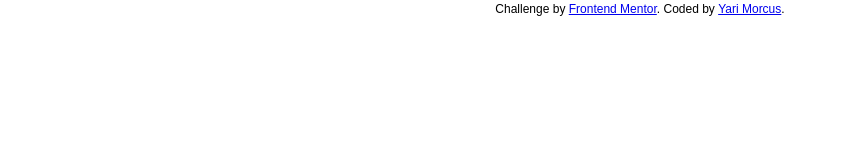
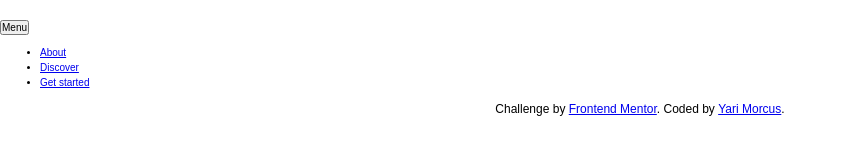
Before and after one commit to YariMorcus/fm-crowdfunding-product-page, a website built with Parcel: page src/index.html in a window 1280 px wide. Shown: the whole page, without its empty margins (0-847 px from the left). Built offline with nearby package versions, Linux system fonts and the light colour scheme.

Commit message:
add navigation HTML structure

```diff
--- a/src/index.html
+++ b/src/index.html
@@ -34,6 +34,22 @@
 </head>
 <body>
 
+    <nav class="navbar" role="navigation">
+        <a href="#" class="navbar__brand-link">
+            <img class="navbar__brand-img" src="./img/logo.svg" width="128" height="20" alt="Go to current page">
+        </a> <!-- .navbar__brand-link -->
+
+        <button id="js-navbar-toggle" class="navbar__toggler" aria-expanded="false" aria-controls="js-nav">
+            <span class="navbar__toggler-text">Menu</span>
+        </button> <!-- .navbar__toggler -->
+
+        <ul id="js-nav" class="nav">
+            <li class="nav__item"><a href="#" class="nav__link">About</a></li>
+            <li class="nav__item"><a href="#" class="nav__link">Discover</a></li>
+            <li class="nav__item"><a href="#" class="nav__link">Get started</a></li>
+        </ul> <!-- .nav -->
+    </nav> <!-- .navbar -->
+
     <footer class="footer">
         Challenge by <a class="footer__link" rel="noopener noreferrer" href="https://www.frontendmentor.io?ref=challenge" target="_blank">Frontend Mentor</a>.
         Coded&nbsp;by&nbsp;<a class="footer__link" rel="noopener noreferrer" href="https://www.linkedin.com/in/yarimorcus" target="_blank">Yari&nbsp;Morcus</a>.
```
